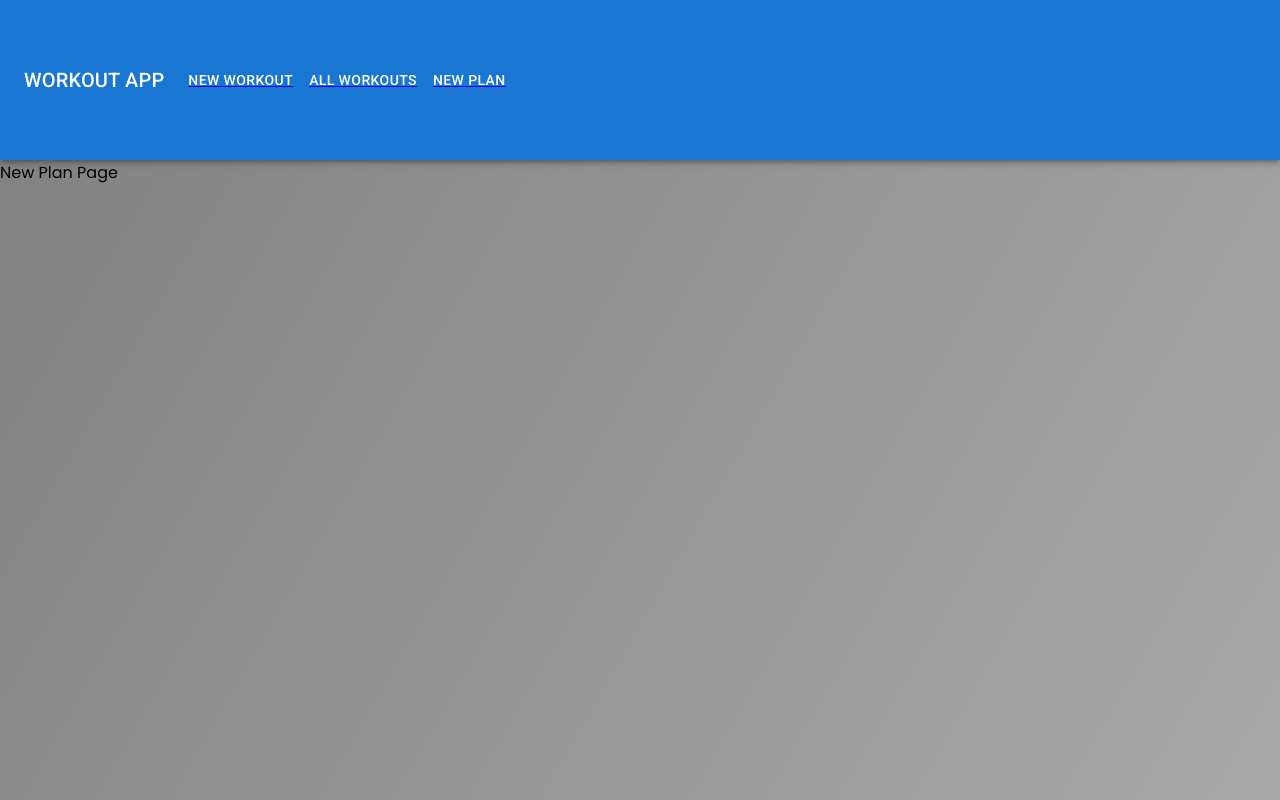
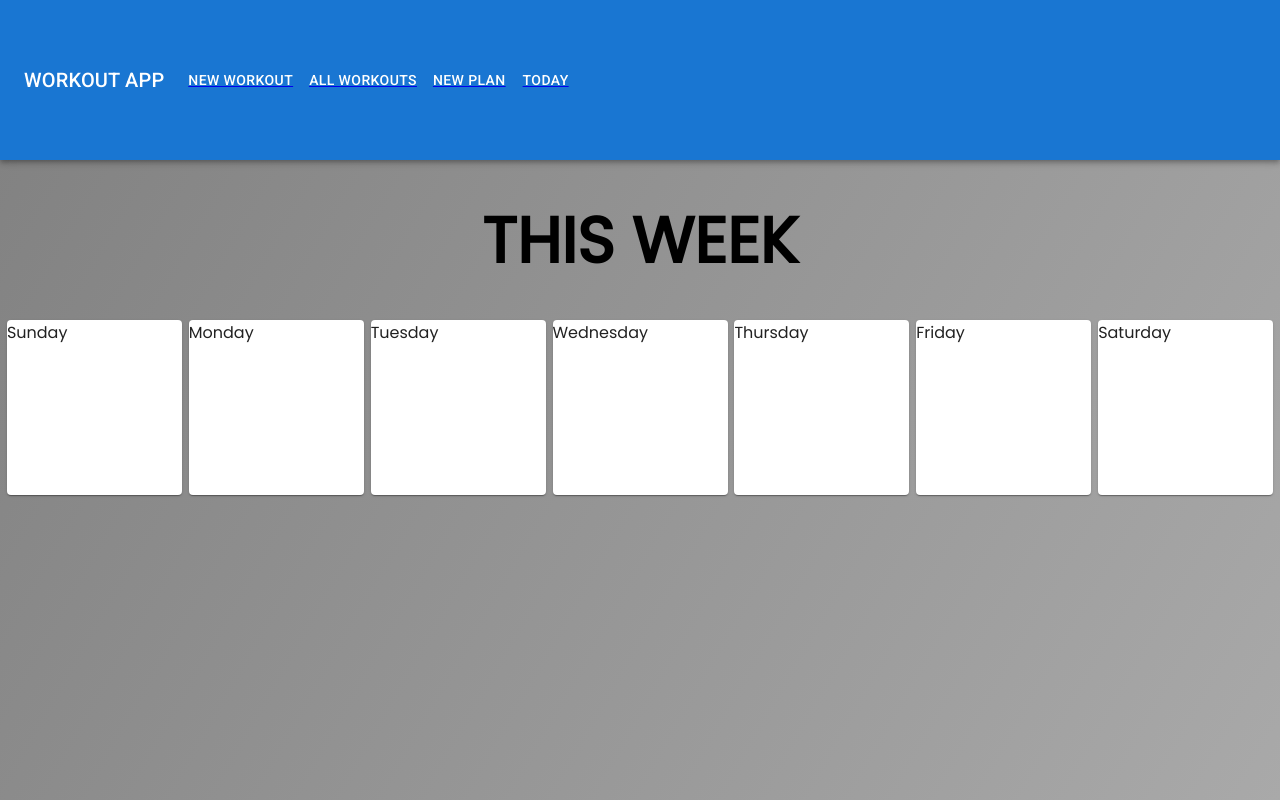
Before and after one commit to CharlesCarr/react-workout-app, a React (Create React App) app: page /new-plan in a window 1280 px wide. Built offline with nearby package versions, Linux system fonts and the light colour scheme.

Commit message:
adding navigation options

```diff
--- a/src/App.css
+++ b/src/App.css
@@ -186,3 +186,10 @@
   display: flex;
   justify-content: center;
 }
+
+.week-days {
+  height: 30÷0px;
+  display: flex;
+  justify-content: space-evenly;
+  align-items: center;
+}
--- a/src/App.js
+++ b/src/App.js
@@ -6,6 +6,7 @@ import "./App.css";
 import NewWorkoutPage from "./pages/NewWorkout";
 import NewPlanPage from "./pages/NewPlan";
 import AllWorkoutsPage from "./pages/AllWorkouts";
+import TodayWorkoutPage from "./pages/TodayWorkout";
 // import MainNavigation from "./components/layout/MainNavigation";
 import NavBarTest from "./components/layout/NavBarTest";
 
@@ -39,6 +40,9 @@ function App() {
         <Route path="/new-plan" >
           <NewPlanPage />
         </Route>
+        <Route path="/today" >
+          <TodayWorkoutPage />
+        </Route>
       </Switch>
 
     </div>
--- /dev/null
+++ b/src/components/Week.js
@@ -0,0 +1,16 @@
+import Card from '@mui/material/Card';
+
+function Week() {
+
+    const weekDays = ['Sunday', 'Monday', 'Tuesday', 'Wednesday', 'Thursday', 'Friday', 'Saturday'];
+
+    return (
+        <div className="week-days">
+            {weekDays.map((day) => {
+                return <Card sx={{ minWidth: 175, maxWidth: 175, minHeight: 175, maxHeight: 175 }} day={day}>{day}</Card>;
+            })}
+
+        </div>
+    )
+}
+export default Week;
--- a/src/components/layout/NavBarTest.js
+++ b/src/components/layout/NavBarTest.js
@@ -10,8 +10,6 @@ import Container from '@mui/material/Container';
 import Button from '@mui/material/Button';
 import MenuItem from '@mui/material/MenuItem';
 
-// import { createTheme } from '@mui/material/styles';
-// import { blueGrey } from '@mui/material/colors';
 
 import { Link } from "react-router-dom";
 
@@ -64,9 +62,13 @@ const NavBarTest = () => {
               </Button>
             ))} */}
 
+
             <Link to="/"><Button onClick={handleCloseNavMenu} sx={{ my: 2, color: 'white', display: 'block' }}>New Workout</Button></Link>
             <Link to="/all-workouts"><Button onClick={handleCloseNavMenu} sx={{ my: 2, color: 'white', display: 'block' }}>All Workouts</Button></Link>
             <Link to="/new-plan"><Button onClick={handleCloseNavMenu} sx={{ my: 2, color: 'white', display: 'block' }}>New Plan</Button></Link>
+            <Link to="/today"><Button onClick={handleCloseNavMenu} sx={{ my: 2, color: 'white', display: 'block' }}>Today</Button></Link>
+
+
           </Box>
 
           <Box sx={{ flexGrow: 0, display: { xs: 'flex', md: 'none' } }}>
@@ -107,6 +109,7 @@ const NavBarTest = () => {
             <Link to="/"><MenuItem onClick={handleCloseNavMenu}><Typography textAlign="center">New Workout</Typography></MenuItem></Link>
             <Link to="/all-workouts"><MenuItem onClick={handleCloseNavMenu}><Typography textAlign="center">All Workouts</Typography></MenuItem></Link>
             <Link to="/new-plan"><MenuItem onClick={handleCloseNavMenu}><Typography textAlign="center">New Plan</Typography></MenuItem></Link>
+            <Link to="/today"><MenuItem onClick={handleCloseNavMenu}><Typography textAlign="center">Today</Typography></MenuItem></Link>
 
             </Menu>
           </Box>
--- a/src/components/new_workout/Input.js
+++ b/src/components/new_workout/Input.js
@@ -32,7 +32,7 @@ const Input = ({ inputExerciseText, setInputExerciseText, inputSetsRepsText, set
       {/* <button onClick={submitTodoHandler} className="todo-button" type="submit">
         <i className="fas fa-plus-square"></i>
       </button> */}
-      <Icon color="primary" onClick={submitTodoHandler} fontSize="large" className="submitExercise">add_circle</Icon>
+      <Icon color="primary" onClick={submitTodoHandler} fontSize="large" className="submitExercise" type="submit">add_circle</Icon>
     </form>
   );
 };
--- a/src/pages/NewPlan.js
+++ b/src/pages/NewPlan.js
@@ -1,6 +1,14 @@
+import Week from '../components/Week';
+
 function NewPlanPage() {
     return (
-        <div>New Plan Page</div>
+        <div>
+            <header>
+                <h1>THIS WEEK</h1>
+            </header>
+
+            <Week />
+        </div>
     )
 }
 export default NewPlanPage;
--- /dev/null
+++ b/src/pages/TodayWorkout.js
@@ -0,0 +1,6 @@
+function TodayWorkoutPage() {
+    return (
+        <div>Today's Workout</div>
+    )
+}
+export default TodayWorkoutPage;
```
